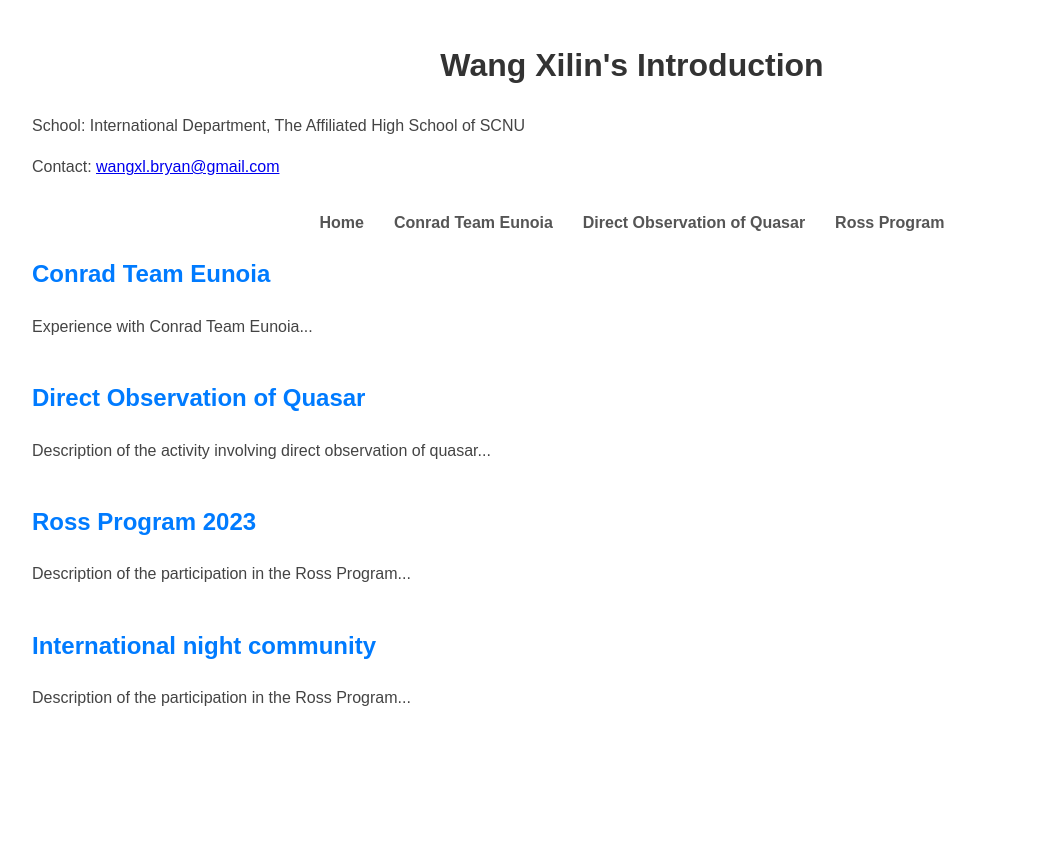
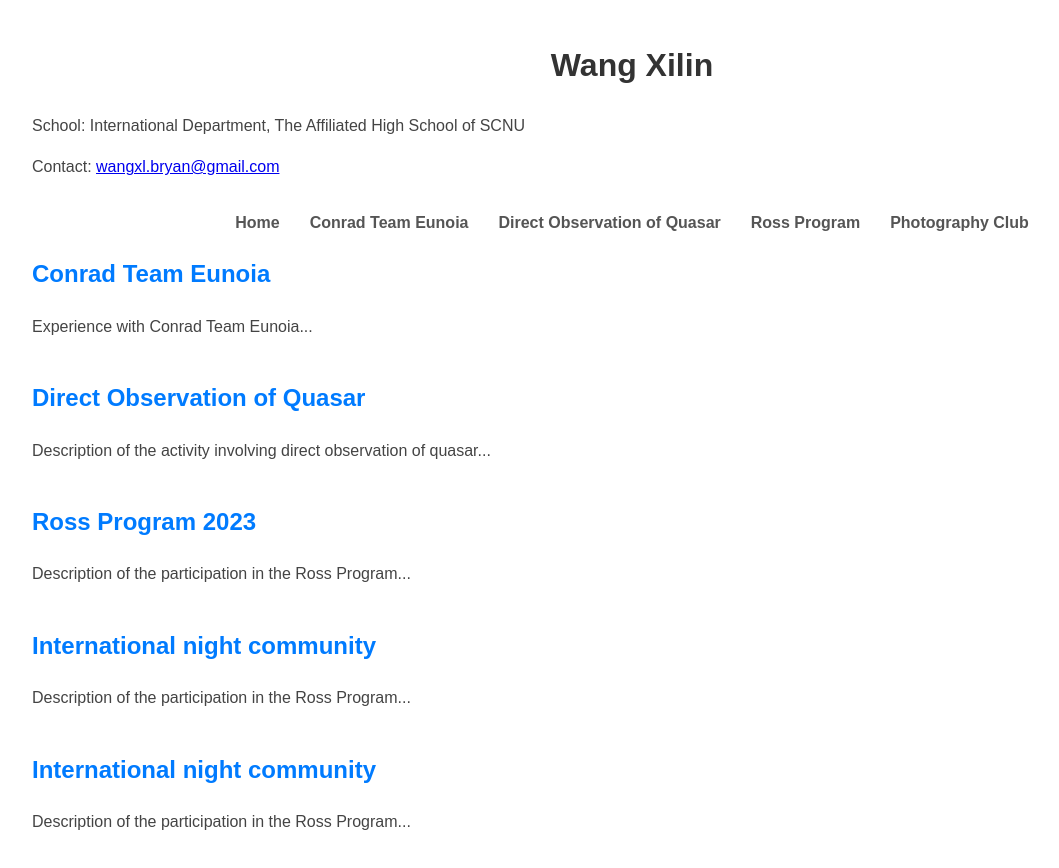
Before and after one commit to bryanwxl/bryanwxl.github.io, a plain HTML site: page index.html in a window 1280 px wide. Shown: the whole page, without its empty margins (8-1067 px from the left). Before the commit the page ends 800 px from the top, so only its background shows below. Drawn offline with Linux system fonts and the light colour scheme.

Commit message:
Update index.html

```diff
--- a/index.html
+++ b/index.html
@@ -54,7 +54,7 @@
 </head>
 <body>
   <header>
-    <h1>Wang Xilin's Introduction</h1>
+    <h1>Wang Xilin</h1>
     <p>School: International Department, The Affiliated High School of SCNU</a></p>
     <p>Contact: <a href="mailto: wangxl.bryan@gmail.com">wangxl.bryan@gmail.com</a></p>
   </header>
@@ -64,6 +64,7 @@
     <a href="javascript:void(0);" onclick="showContent('conrad')">Conrad Team Eunoia</a>
     <a href="javascript:void(0);" onclick="showContent('quasar')">Direct Observation of Quasar</a>
     <a href="javascript:void(0);" onclick="showContent('ross')">Ross Program</a>
+    <a href="javascript:void(0);" onclick="showContent('ross')">Photography Club</a>
     <!-- Add links to other activities -->
   </nav>
 
@@ -84,6 +85,10 @@
   </section><section id="ross">
     <h2>International night community</h2>
     <p>Description of the participation in the Ross Program...</p>
+
+  </section><section id="photo">
+    <h2>International night community</h2>
+    <p>Description of the participation in the Ross Program...</p>
   </section>
 </body>
 </html>
```
